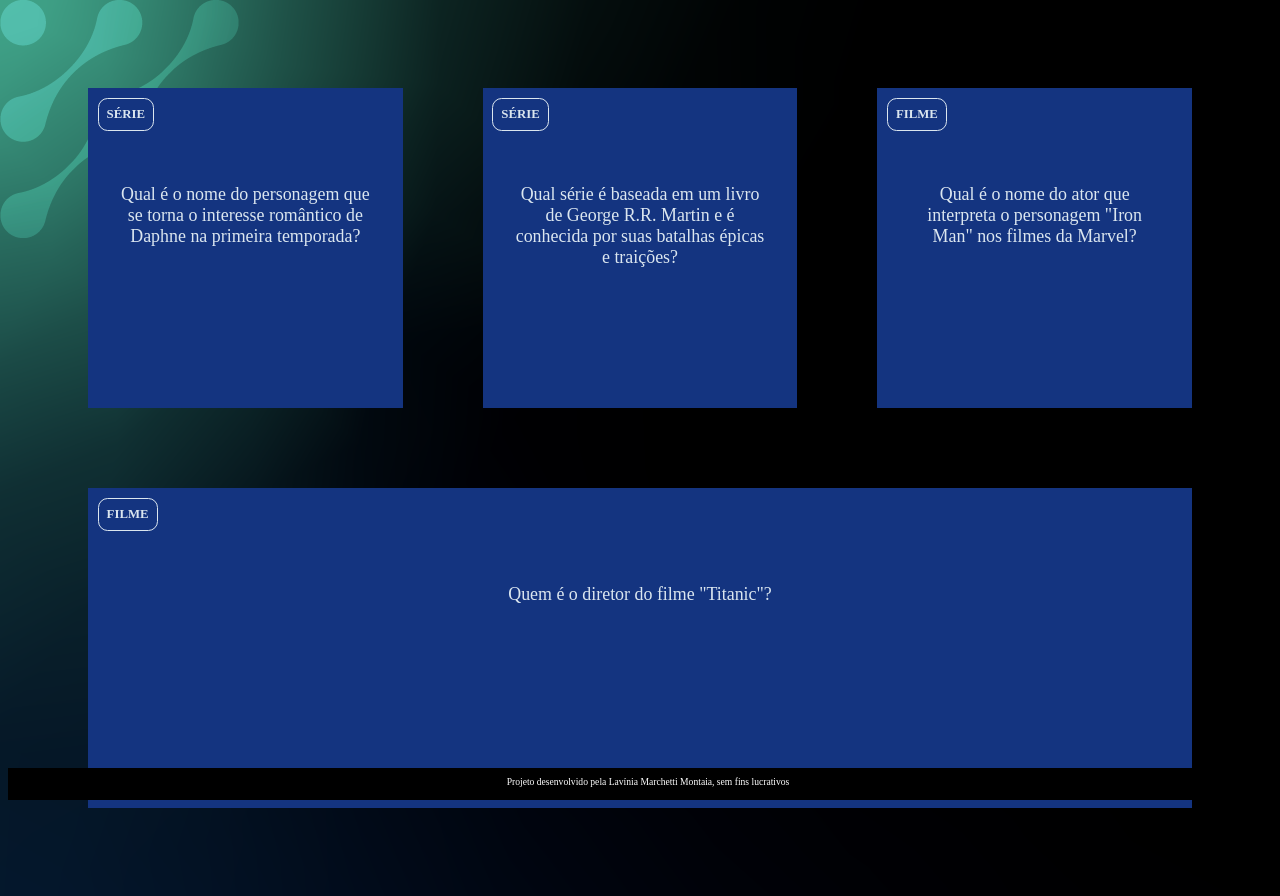
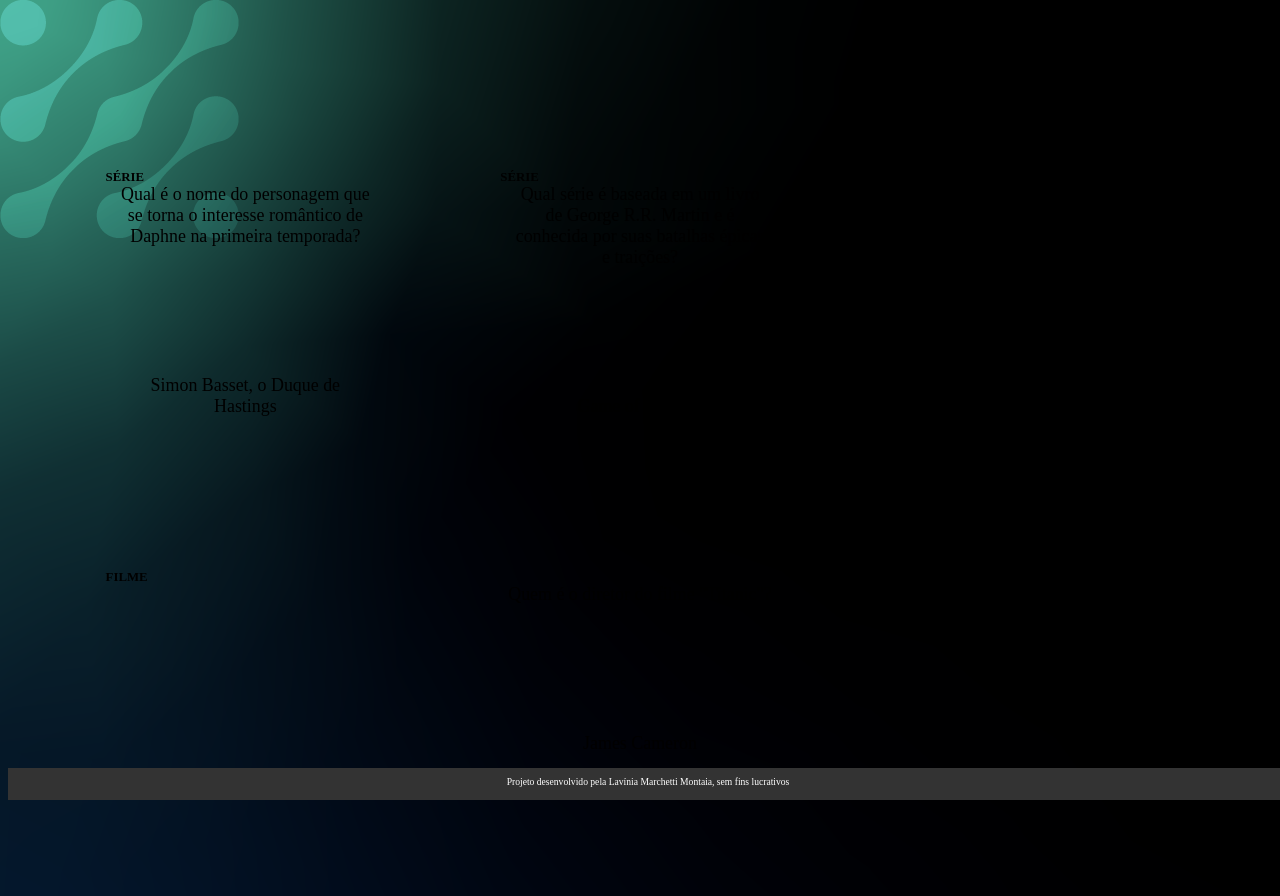
Before and after one commit to laviniamontaia/flashcard, a plain HTML site: page index.html in a window 1280 px wide. Drawn offline with Linux system fonts and the light colour scheme; files whose address does not match are found by name.

Commit message:
Update style.css

```diff
--- a/assets/style.css
+++ b/assets/style.css
@@ -1,9 +1,3 @@
-:root {
-    --text-color: #DBE6EF;
-    --card-front-color: #143480;
-    --card-back-color: #00F5BF;
-}
-
 body {
 background: url('img/bg-desktop.webp');
 font-family: Bai Jamjuree;
@@ -27,7 +21,6 @@ body {
 .cartao__conteudo {
 background-color: var(--card-front-color);
 text-align: center;
-    /* background-color: aquamarine; */
 height: 100%;
 transform-style: preserve-3d;
 transition: transform 300ms ease-in-out;
@@ -52,12 +45,12 @@ body {
 font-size: 1.4vw;
 }
 
-.cartao__conteudo__pergunta p {
+.cartao_conteudo_pergunta p {
 color: var(--text-color);
 font-weight: 500;
 }
 
-.cartao__conteudo__resposta p {
+.cartao_conteudo_resposta p {
 color: var(--card-back-color);
 font-weight: 700;
 }
@@ -66,8 +59,7 @@ body {
 transform: rotateY(180deg);
 }
 
-.cartao__conteudo__pergunta,
-.cartao__conteudo__resposta {
+.cartao_conteudopergunta, .cartaoconteudo_resposta {
 backface-visibility: hidden;
 position: absolute;
 height: 100%;
@@ -75,15 +67,15 @@ body {
 box-sizing: border-box;
 }
 
-.cartao__conteudo__resposta {
+.cartao_conteudo_resposta {
 transform: rotateY(180deg);
 background-color: rgba(0, 244, 191, 0.2);
 border: 4px solid var(--card-back-color);
 }
 
 footer {
-    background-color: black;
-    color: white;
+background-color: #333;
+color: #fff;
 position: fixed;
 bottom: 0;
 width: 100%;
@@ -97,19 +89,15 @@ footer p {
 }
 
 @media (max-width: 560px) {
-
 body {
 background: url('img/bg-mobile.webp'), no-repeat cover;
 }
-
 .cartao {
 flex: 1 0 calc(100% - 1rem)
 }
-
 .cartao__conteudo h3 {
 font-size: 3vw;
 }
-
 .cartao__conteudo p {
 font-size: 3.8vw;
 }
```
Lines whose indentation alone changed are shown as unchanged.
